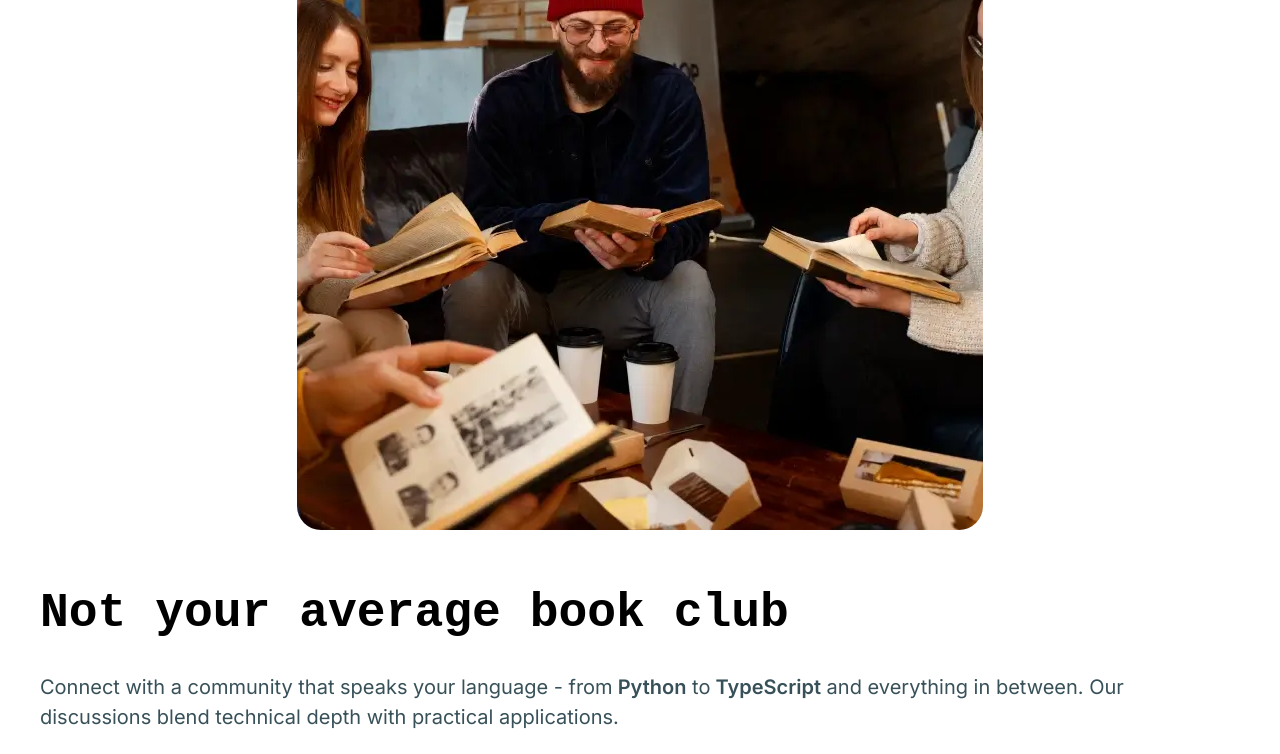
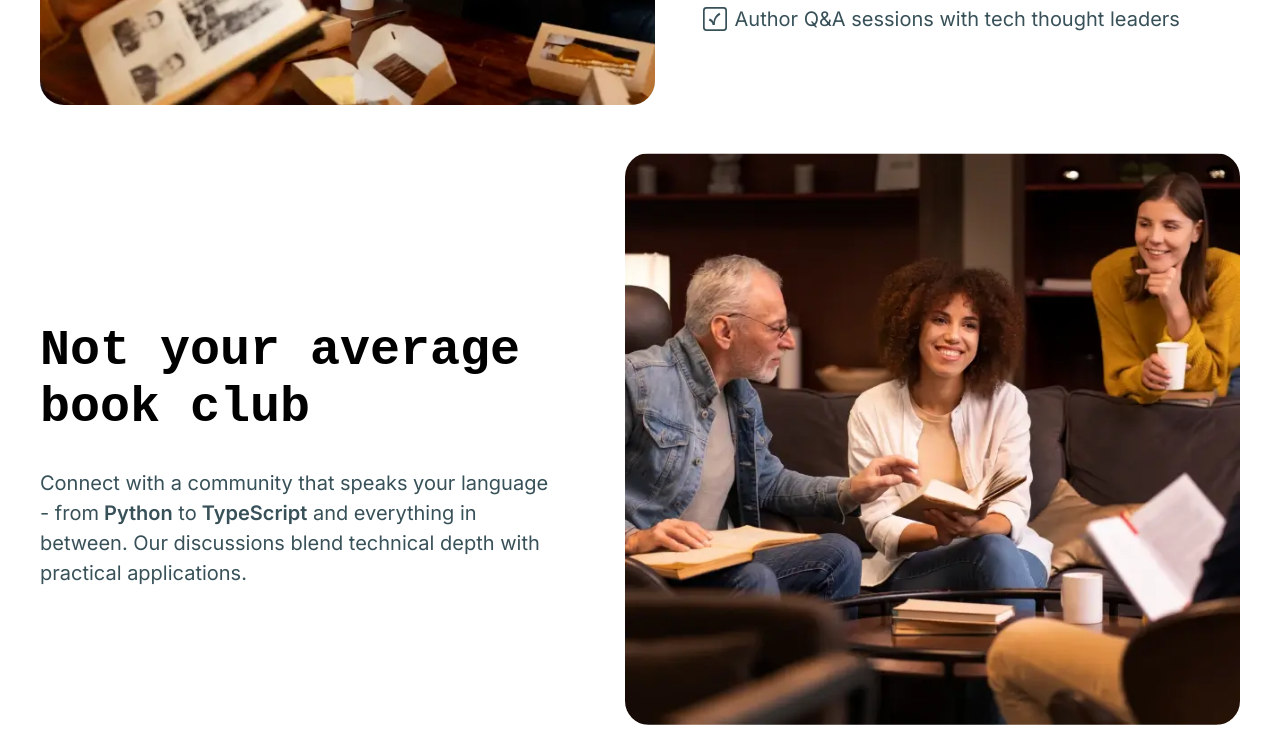
Before and after one commit to ioangheraszim/tech-book-club, a React (Vite) app: page / in a window 1280 px wide. Shown: the part 1240-1994 px from the top of the page. Built offline with nearby package versions, Linux system fonts and the light colour scheme; a web font is replaced by a local one.

Commit message:
finished desktop styling of Journey component

```diff
--- a/src/components/Features/Features.scss
+++ b/src/components/Features/Features.scss
@@ -10,6 +10,22 @@
 .features__discussion {
   @include flex-center;
   flex-direction: column-reverse;
+}
+
+@media (min-width: 1080px) {
+  .features__content {
+    flex-direction: row;
+    gap: 3rem;
+  }
+
+  .features__text {
+    width: 50%;
+  }
+
+  .features__discussion {
+    flex-direction: row-reverse;
+    gap: 3rem;
+  }
 }
 
 .features__list {
--- a/src/styles/main.scss
+++ b/src/styles/main.scss
@@ -64,6 +64,6 @@
   padding: 2rem 0;
 
   @media (min-width: 768px) {
-    font-size: 3rem;
+    font-size: 3.125rem;
   }
 }
```
